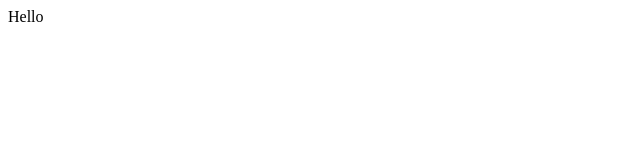
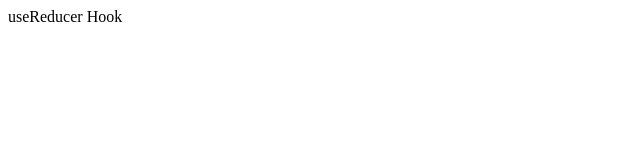
Before and after one commit to atul7970/React-TypeScript, a React (Vite) app: page / in a window 1280 px wide. Shown: the top 160 px of the page, without its empty margins (0-640 px from the left). Built offline with nearby package versions, Linux system fonts and the light colour scheme.

Commit message:
useReducer

```diff
--- a/src/App.tsx
+++ b/src/App.tsx
@@ -70,7 +70,7 @@
 // };
 
 function App() {
-  return <div>Hello</div>;
+  return <div>useReducer Hook</div>;
 }
 
 export default App;
```
